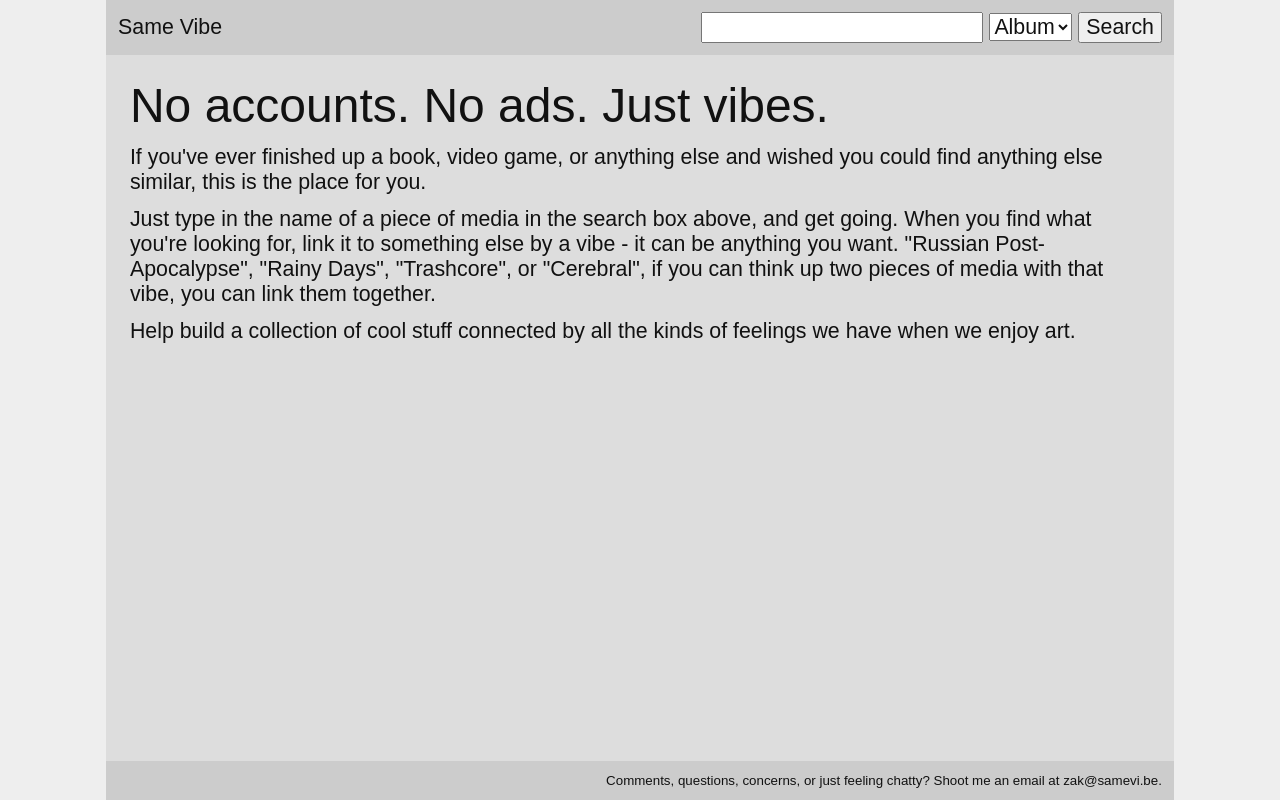
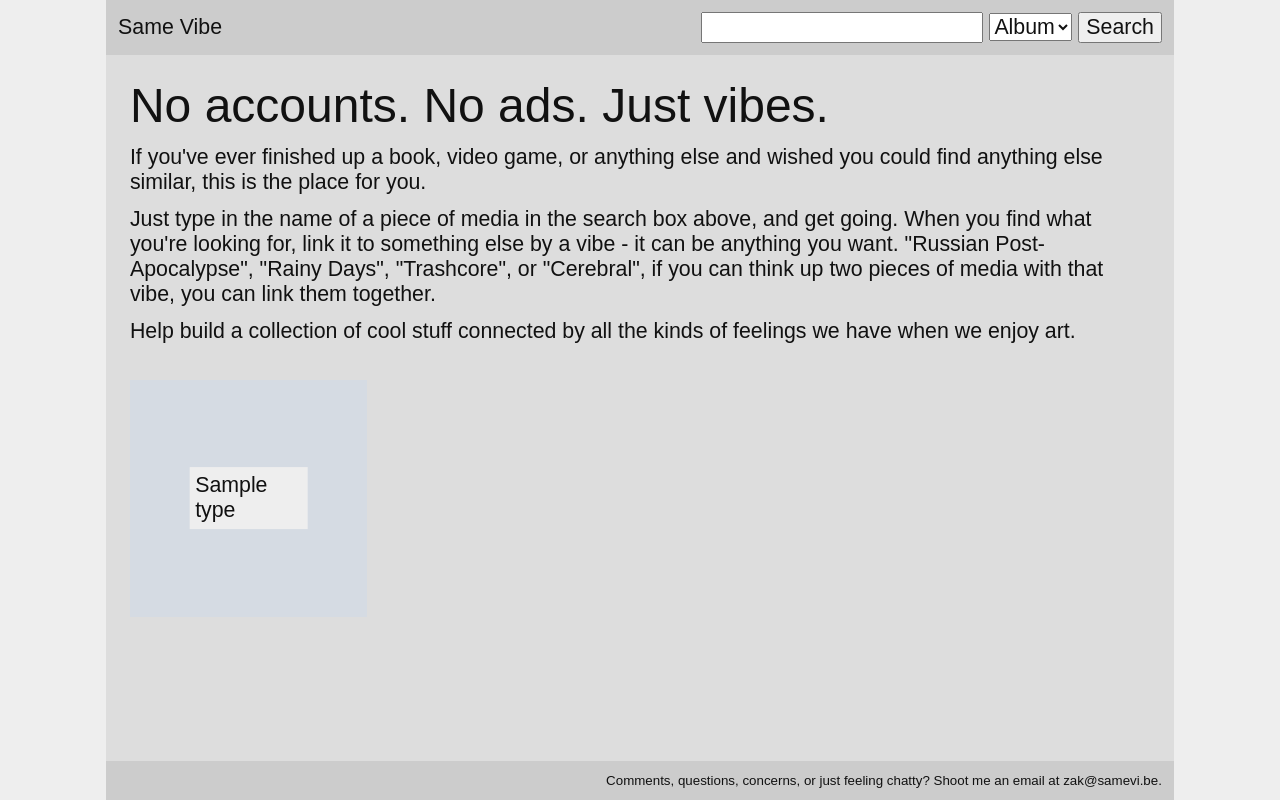
Before and after one commit to Stumpbeard/samevibe, a Flask app: template templates/hello.html in a window 1280 px wide. Run offline with Flask 2, Linux system fonts and the light colour scheme; the template is opened without the code that fills it: most values are stand-ins (such as "Sample title", 1, 10 or a date in 2020); grey boxes marked "Sample" are stand-in pictures; data that the repository does not hold is empty.

Commit message:
Add latest vibes section

```diff
--- a/app.py
+++ b/app.py
@@ -28,7 +28,10 @@ db.init_db()
 
 @app.route("/")
 def hello_world():
-    return render_template("hello.html")
+    vibes = db.get_all_vibes()
+    most_recent_vibes = make_vibe_pairs(vibes)
+
+    return render_template("hello.html", most_recent_vibes=most_recent_vibes)
 
 
 @app.route("/search")
@@ -233,3 +236,29 @@ def get_book(id):
     result = json.loads(response)
 
     return Book.from_google(result)
+
+
+def make_vibe_pairs(vibes):
+    vibe_pairs = []
+    for vibe in vibes:
+        vibe_pair = {
+            "primary": get_item_by_type(vibe[1], vibe[2]),
+            "related": get_item_by_type(vibe[3], vibe[4]),
+            "type": vibe[5],
+        }
+        vibe_pairs.append(vibe_pair)
+
+    return vibe_pairs
+
+
+def get_item_by_type(id, type):
+    if type == "movie":
+        return get_movie(id)
+    if type == "book":
+        return get_book(id)
+    if type == "game":
+        return get_game(id)
+    if type == "album":
+        return get_album(id)
+
+    return None
--- a/serializers.py
+++ b/serializers.py
@@ -11,6 +11,7 @@ class Album:
     image_url: str
     year: int
     genre: str
+    type: str = "album"
 
     @classmethod
     def from_discogs(cls, results):
@@ -36,6 +37,7 @@ class Movie:
     genres: str
     runtime: str
     image_url: str
+    type: str = "movie"
 
     @classmethod
     def from_omdb(cls, result):
@@ -61,6 +63,7 @@ class Game:
     developers: str
     rating: str
     image_url: str
+    type: str = "game"
 
     @classmethod
     def from_rawg(cls, result):
@@ -91,6 +94,7 @@ class Book:
     description: str
     genre: str
     image_url: str
+    type: str = "book"
 
     @classmethod
     def from_google(cls, result):
--- a/static/style.css
+++ b/static/style.css
@@ -209,3 +209,41 @@ footer {
     align-items: center;
     margin: 3ch;
 }
+
+.vibe-pair-container {
+    display: flex;
+    position: relative;
+    width: fit-content;
+    height: fit-content;
+    margin-right: 2ch;
+}
+
+.vibe-pair-container > div {
+    width: 10ch;
+    height: 20ch;
+    position: relative;
+}
+
+.vibe-pair-container > div > a{
+    width: 100%;
+    height: 100%;
+    content: "\00a0";
+    display: inline-block;
+    position: absolute;
+}
+
+.vibe-pair-container > span {
+    position: absolute;
+    top: 50%;
+    left: 50%;
+    transform: translateX(-50%) translateY(-50%);
+    background: #eee;
+    padding: 0.5ch;
+}
+
+.vibe-pairs {
+    display: flex;
+    margin-bottom: 3ch;
+    margin-top: 3ch;
+    overflow-x: scroll;
+}
--- a/templates/hello.html
+++ b/templates/hello.html
@@ -10,4 +10,16 @@
     for, link it to something else by a vibe - it can be anything you want. "Russian Post-Apocalypse", "Rainy Days",
     "Trashcore", or "Cerebral", if you can think up two pieces of media with that vibe, you can link them together.</p>
 <p>Help build a collection of cool stuff connected by all the kinds of feelings we have when we enjoy art.</p>
+
+<div class="vibe-pairs">
+    {% for vibe in most_recent_vibes %}
+    <div class="vibe-pair-container">
+        <div style="background-image:  url('{{ vibe.primary.image_url }}');"><a
+                href="/{{ vibe.primary.type }}/{{ vibe.primary.id }}"></a></div>
+        <div style="background-image:  url('{{ vibe.related.image_url }}');"><a
+                href="/{{ vibe.related.type }}/{{ vibe.related.id }}"></a></div>
+        <span>{{ vibe.type }}</span>
+    </div>
+    {% endfor %}
+</div>
 {% endblock %}
```
Also changed, not shown: db.py (+10 -0 lines).
